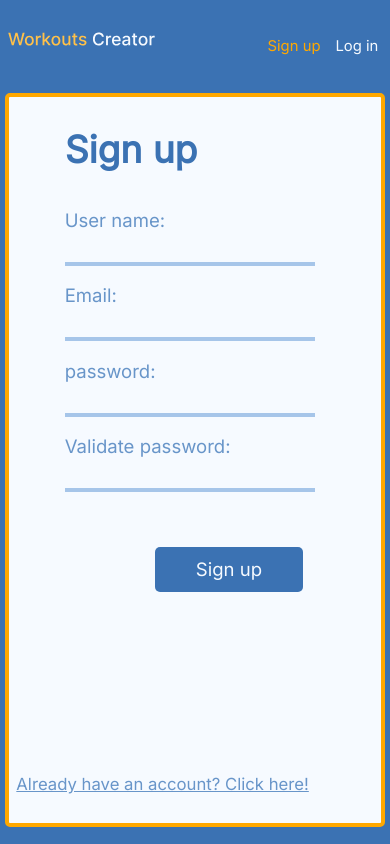
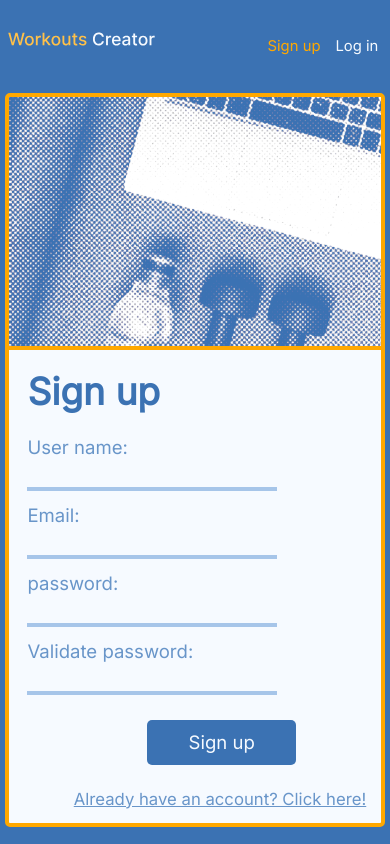
Before and after one commit to Nitsan448/WorkoutPlanner, a React (Create React App) app in the folder frontend/: page /register in a window 390 px wide. Built offline with nearby package versions, Linux system fonts and the light colour scheme; no server answers.

Commit message:
Added image to sign up page

```diff
--- a/frontend/src/pages/Login.js
+++ b/frontend/src/pages/Login.js
@@ -7,6 +7,7 @@ import { useDispatch } from "react-redux";
 import { setLoggedInState } from "../store/userSlice";
 import { showErrorModal } from "../store/uiSlice";
 import Button from "../components/UI/Button";
+import welcomeImage from "../images/welcome.svg";
 
 function Login(props) {
 	const navigate = useNavigate();
@@ -45,8 +46,9 @@ function Login(props) {
 	return (
 		<div className="mainContainer">
 			<div className={classes.container}>
-				<h1>Log in</h1>
+				<img src={welcomeImage} className={classes.welcomeImage}></img>
 				<div className={classes.form}>
+					<h1>Log in</h1>
 					<form onSubmit={handleSubmit(async (data) => await loginHandler(data))}>
 						<div>
 							<label htmlFor="emailOrUserName">Email/User name:</label>
@@ -76,11 +78,10 @@ function Login(props) {
 						</div>
 						<Button text="Log in" />
 					</form>
-					{/* <Link to="/Register">Register</Link> */}
+					<Link className={classes.link} to="/Register">
+						Don't have an account? Click here!
+					</Link>
 				</div>
-				<Link className={classes.link} to="/Register">
-					Don't have an account? Click here!
-				</Link>
 			</div>
 		</div>
 	);
--- a/frontend/src/pages/Register.js
+++ b/frontend/src/pages/Register.js
@@ -7,6 +7,7 @@ import { useDispatch } from "react-redux";
 import { showErrorModal } from "../store/uiSlice";
 import { setLoggedInState } from "../store/userSlice";
 import Button from "../components/UI/Button";
+import welcomeImage from "../images/welcome.svg";
 
 function Register(props) {
 	const navigate = useNavigate();
@@ -56,8 +57,9 @@ function Register(props) {
 	return (
 		<div className="mainContainer">
 			<div className={classes.container}>
-				<h1>Sign up</h1>
+				<img src={welcomeImage} className={classes.welcomeImage}></img>
 				<div className={classes.form}>
+					<h1>Sign up</h1>
 					<form onSubmit={handleSubmit(async (data) => await registerHandler(data))}>
 						<div>
 							<label htmlFor="userName">User name:</label>
@@ -100,11 +102,11 @@ function Register(props) {
 							)}
 						</div>
 						<Button text="Sign up" />
+						<Link className={classes.link} to="/Login">
+							Already have an account? Click here!
+						</Link>
 					</form>
 				</div>
-				<Link className={classes.link} to="/Login">
-					Already have an account? Click here!
-				</Link>
 			</div>
 		</div>
 	);
--- a/frontend/src/pages/RegisterAndLogin.module.css
+++ b/frontend/src/pages/RegisterAndLogin.module.css
@@ -1,10 +1,15 @@
 .container {
-	margin-top: 8%;
-	margin-left: 15%;
+	display: grid;
+	grid-template-columns: 40vw 1fr;
 }
 
 .container h1 {
 	margin-bottom: 1em;
+}
+
+.form {
+	margin-top: 8em;
+	margin-left: 6em;
 }
 
 .form label {
@@ -25,7 +30,7 @@
 .link {
 	position: absolute;
 	bottom: 4%;
-	left: 2%;
+	right: 4%;
 	font-size: 0.9em;
 	color: var(--BLUE-SECONDARY);
 }
@@ -37,3 +42,48 @@
 .container button {
 	margin: 55px 0 0 90px;
 }
+
+.welcomeImage {
+	height: 86vh;
+	width: 40vw;
+	object-fit: cover;
+	border-right: var(--BORDER);
+}
+
+@media screen and (max-width: 768px) {
+	.container {
+		display: flex;
+		flex-direction: column;
+	}
+
+	.welcomeImage {
+		height: 30vh;
+		width: 100%;
+		border-bottom: var(--BORDER);
+		border-right: none;
+	}
+
+	.form {
+		margin-top: 1em;
+		margin-left: 1em;
+	}
+
+	.link {
+		bottom: 2%;
+	}
+
+	.container button {
+		margin: 25px 0 0 120px;
+	}
+
+	.container h1 {
+		margin-bottom: 0.6em;
+	}
+
+	.form label {
+		display: block;
+		color: var(--BLUE-SECONDARY);
+		margin-bottom: 0;
+		margin-top: 0.7em;
+	}
+}
```
Also changed, not shown: frontend/src/images/welcome.svg (added).
